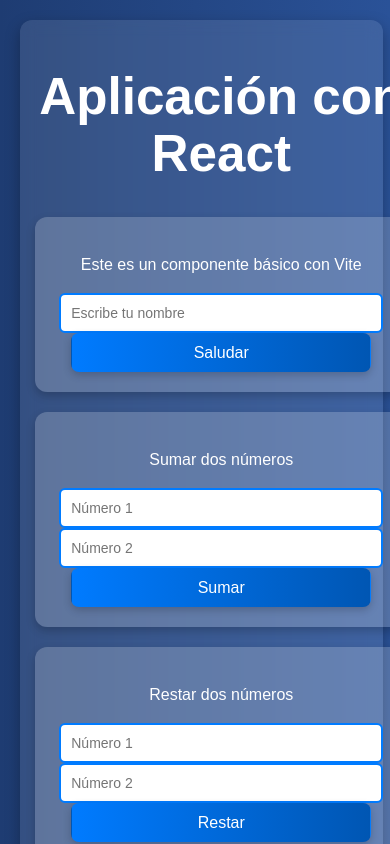
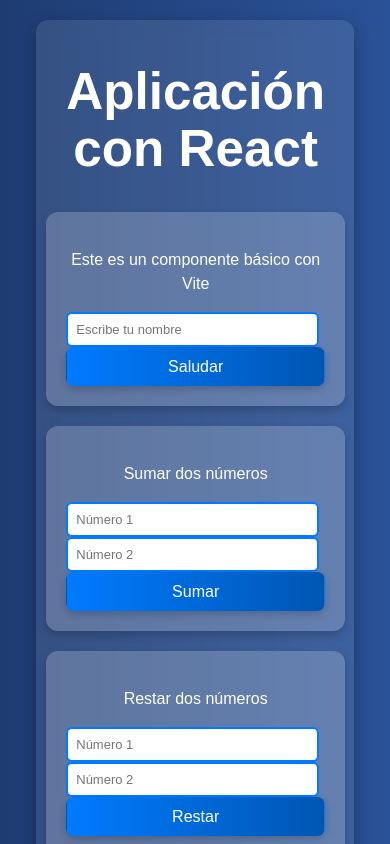
Before and after one commit to Powe1sd/React-app1, a React (Vite) app: page / in a window 390 px wide. Shown: the top 844 px of the page. Built offline with nearby package versions, Linux system fonts and the light colour scheme.

Commit message:
first commit

```diff
--- a/package.json
+++ b/package.json
@@ -12,7 +12,8 @@
   },
   "dependencies": {
     "react": "^18.2.0",
-    "react-dom": "^18.2.0"
+    "react-dom": "^18.2.0",
+    "styled-components": "^6.1.15"
   },
   "devDependencies": {
     "@types/react": "^18.0.28",
--- a/src/App.css
+++ b/src/App.css
@@ -18,7 +18,6 @@
   width: 90%;
   max-width: 900px;
   margin: auto;
-  text-align: center;
   display: flex;
   justify-content: center;
   flex-wrap: wrap;
@@ -37,8 +36,9 @@
   border-radius: 12px;
   box-shadow: 0 4px 10px rgba(0, 0, 0, 0.2);
   transition: all 0.3s ease-in-out;
-  width: 45%;
-  min-width: 280px;
+  width: 34%;
+  min-width: 250px;
+
 }
 
 .card:hover {
@@ -71,7 +71,7 @@
 /* Input con mejor diseño */
 .input-container {
   margin-top: 15px;
-  width: 100%;
+  width: 90%;
 }
 
 input {
@@ -101,12 +101,12 @@
 @media (max-width: 768px) {
   .container {
     flex-direction: column;
-    width: 95%;
+    width: 85%;
     padding: 15px;
   }
 
   .card {
-    width: 100%;
+    width: 87%;
     min-width: auto;
   }
 
@@ -124,3 +124,24 @@
     padding: 10px;
   }
 }
+
+/* Estilos para pantallas aún más pequeñas */
+@media (max-width: 480px) {
+  .container {
+    padding: 10px;
+  }
+
+  h1 {
+    font-size: 20px;
+  }
+
+  button {
+    font-size: 13px;
+    padding: 8px;
+  }
+
+  input {
+    font-size: 13px;
+    padding: 8px;
+  }
+}
```
Also changed, not shown: 1 other file (tests, documents, lock files or other folders).
